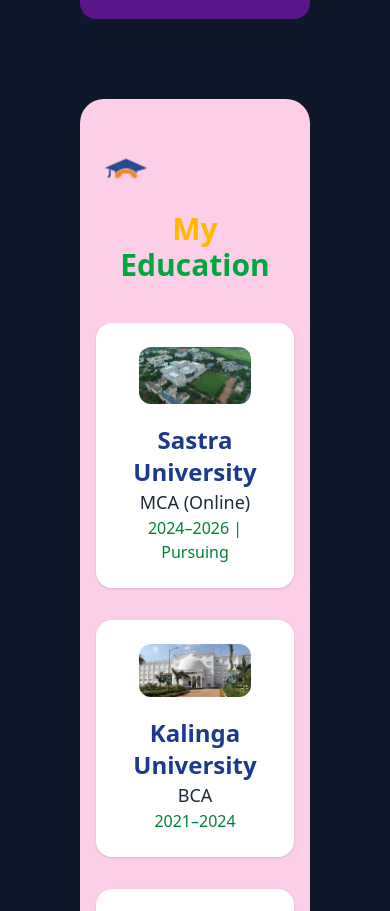
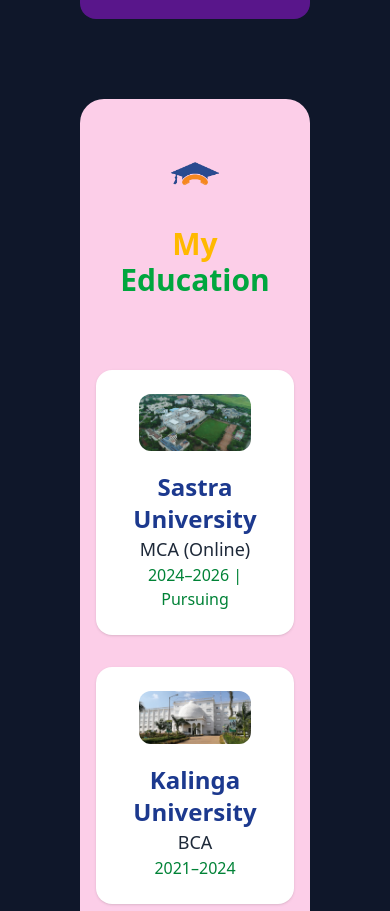
Before and after one commit to KapilProgrammer/myProtfoilo, a React (Vite) app: page / in a window 390 px wide. Shown: the part 2880-3791 px from the top of the page. Built offline with nearby package versions, Linux system fonts and the light colour scheme; a web font is replaced by a local one.

Commit message:
refactor: improve heading layout in Education component

```diff
--- a/src/Compont/Education.jsx
+++ b/src/Compont/Education.jsx
@@ -28,12 +28,13 @@
       <div className="bg-pink-200 rounded-3xl px-4 py-10">
         {/* Heading */}
         <div className="flex justify-center mb-10">
-          <div className="flex items-center gap-2 flex-wrap text-center">
-            <img src="/Images/education.png" alt="education" width={60} />
-            <h2 className="text-3xl text-amber-400 font-bold">
+          <div className="flex flex-col items-center justify-center mb-8 text-center gap-3 md:flex-row md:gap-4">
+            <img src="/Images/education.png" alt="education" width={70} className="mx-auto" />
+            <div className="text-3xl text-amber-400 font-bold">
               My <span className="text-green-600">Education</span>
-            </h2>
+            </div>
           </div>
+
         </div>
 
         {/* Education Cards */}
```
